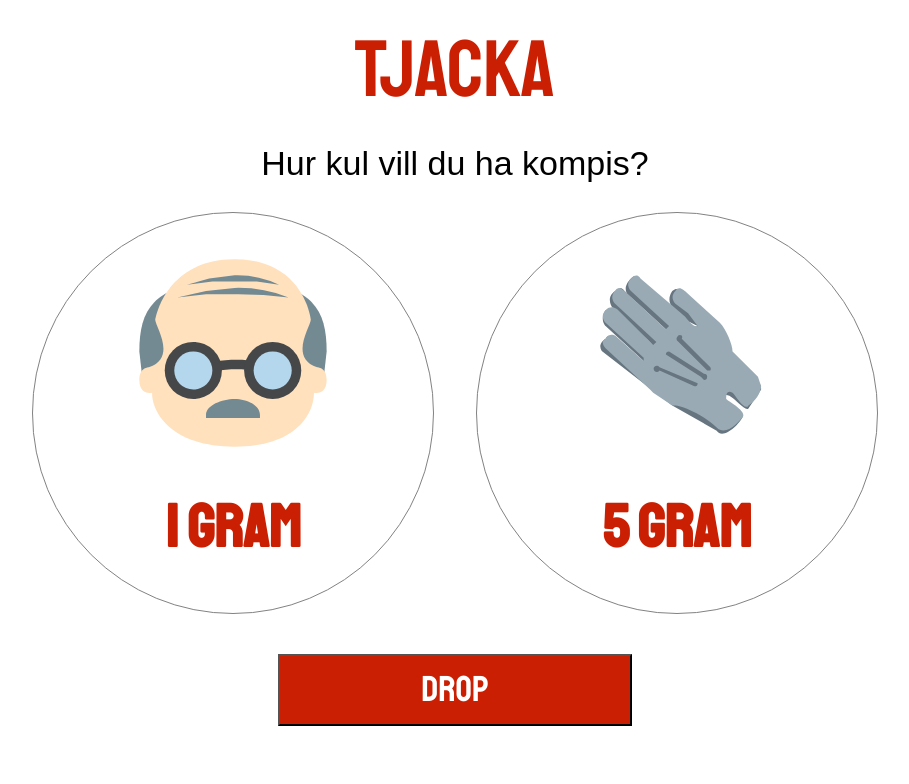
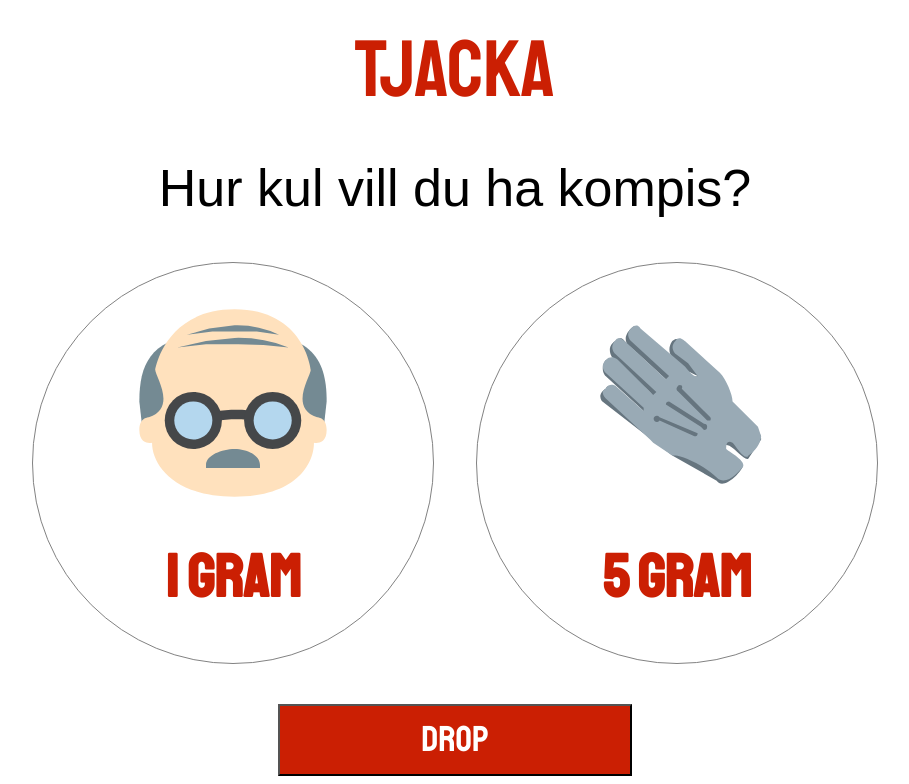
Before and after one commit to Cleanly1/dunder, a plain HTML site: page index.html in a window 1536 px wide. Shown: the part 4016-4800 px from the top of the page, without its empty margins (313-1222 px from the left). Drawn offline with Linux system fonts and the light colour scheme; a web font is replaced by a local one.

Commit message:
Tweaked heading part 6

```diff
--- a/style.css
+++ b/style.css
@@ -475,7 +475,7 @@ button > span {
   }
   .subTitle {
     font-family: 'Wire One', sans-serif;
-    font-size: 34px;
+    font-size: 52px;
     text-align: center;
   }
   .orderBox {
```
